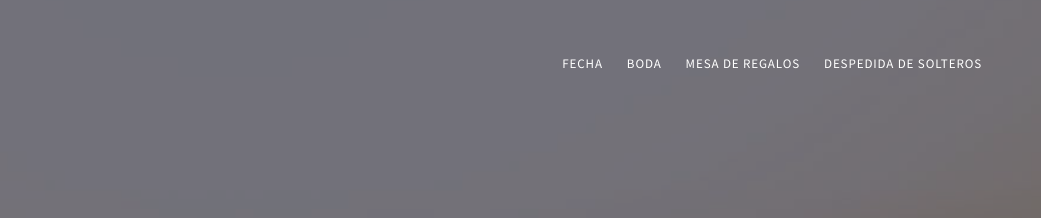
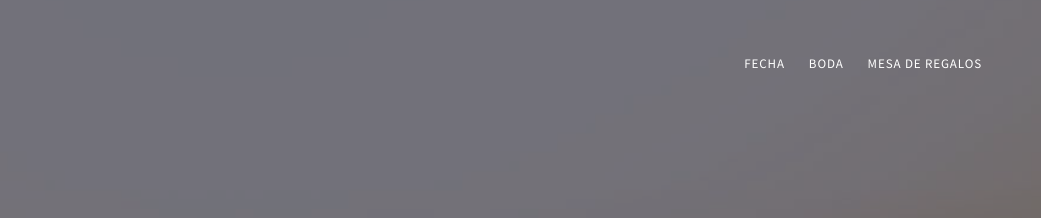
Before and after one commit to pamela-mora/invitacion-web, a plain HTML site: page index.html in a window 1280 px wide. Shown: the top 218 px of the page, 239-1280 px from the left. Drawn offline with nearby package versions, Linux system fonts and the light colour scheme.

Commit message:
Se comento submenu Despedida de solteros

```diff
--- a/index.html
+++ b/index.html
@@ -105,8 +105,8 @@
                   <!--<li><a class=" nav-link scroll" href="#friends">Friends</a></li>-->
                   <!--<li>
                     <a class="nav-link scroll" href="#rsvp">Reservación</a>
-                  </li>-->
-                  <li><a class=" nav-link scroll" href="#location">Despedida de Solteros</a></li>
+                  </li>
+                  <li><a class=" nav-link scroll" href="#location">Despedida de Solteros</a></li>>-->
                 </ul>
               </div>
             </nav>
```
Also changed, not shown: 1 other file.
